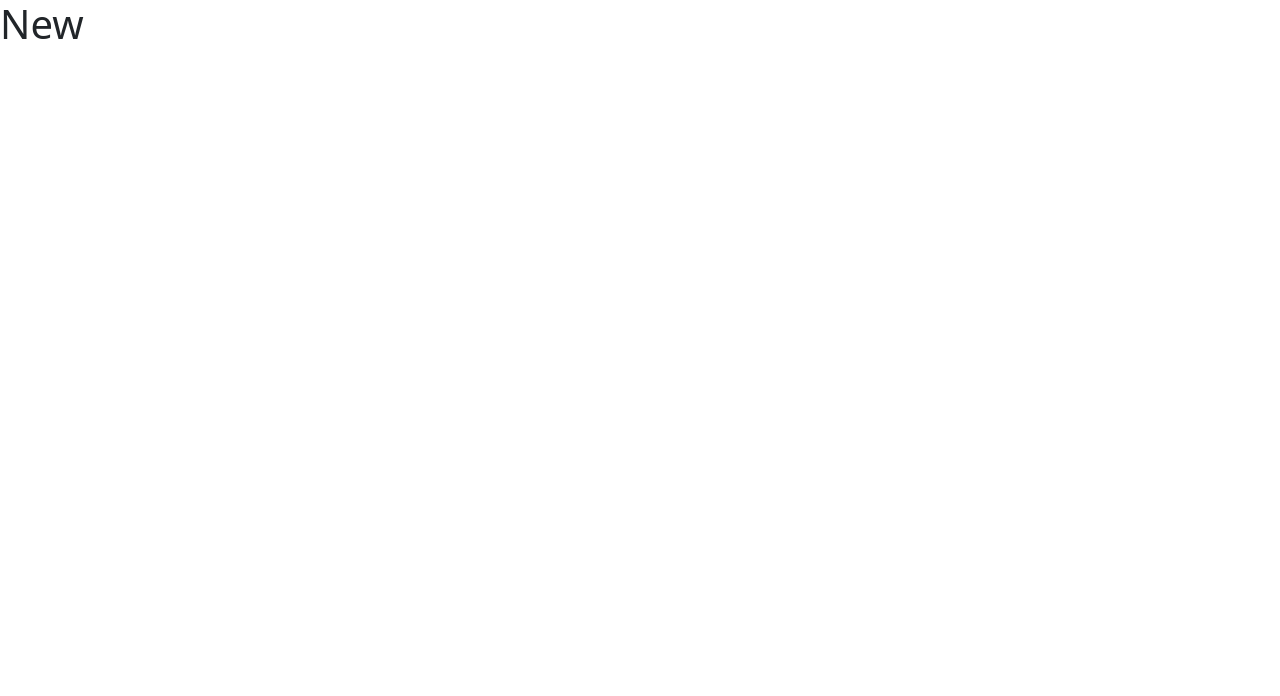
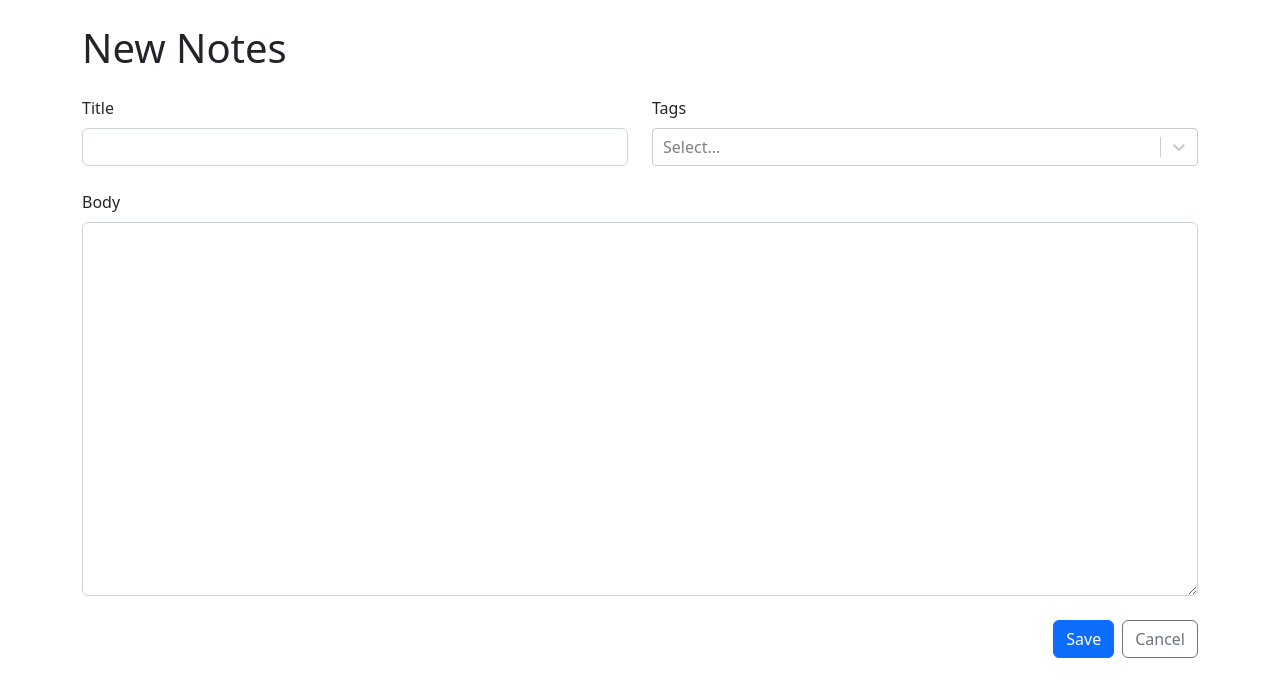
Before and after one commit to patriceandrea/note-taking, a React (Create React App) app in the folder client/: page /new in a window 1280 px wide. Shown: the top 696 px of the page. Built offline with nearby package versions, Linux system fonts and the light colour scheme.

Commit message:
setups routing and new form components

```diff
--- a/client/package.json
+++ b/client/package.json
@@ -16,6 +16,7 @@
     "react-dom": "^18.2.0",
     "react-router-dom": "^6.7.0",
     "react-scripts": "5.0.1",
+    "react-select": "^5.7.0",
     "typescript": "^4.9.4",
     "web-vitals": "^2.1.4"
   },
--- a/client/src/App.tsx
+++ b/client/src/App.tsx
@@ -1,16 +1,23 @@
 import 'bootstrap/dist/css/bootstrap.min.css'
+import { Container } from 'react-bootstrap';
 import { Routes, Route, Navigate, BrowserRouter } from 'react-router-dom';
-
+import NewNote from './NewNote'
 
 function App() {
   return (
+    <Container className='my-4'>
       <BrowserRouter>
         <Routes>
           <Route path="/" element={<h1>Home</h1>} />
-        <Route path="/new" element={<h1>New</h1>} />
+          <Route path="/new" element={<NewNote />} />
+          <Route path='/:id'>
+            <Route index element={<h1>Show</h1>} />
+            <Route path='edit' element={<h1>Edit</h1>} />
+          </Route>
           <Route path='*' element={<Navigate to="/" />} />
         </Routes>
       </BrowserRouter>
+    </Container>
   );
 }
 
--- /dev/null
+++ b/client/src/Components/NoteForm.tsx
@@ -0,0 +1,41 @@
+import { Form, Stack, Row, Col, Button } from 'react-bootstrap';
+import CreatableReactSelect from 'react-select/creatable'
+import { Link } from 'react-router-dom';
+import { useRef } from 'react';
+
+const NoteForm = () => {
+  const titleRef = useRef();
+
+  return (
+    <Form>
+      <Stack gap={4}>
+        <Row>
+          <Col>
+            <Form.Group controlId="title">
+              <Form.Label>Title</Form.Label>
+              <Form.Control required />
+            </Form.Group>
+          </Col>
+          <Col>
+            <Form.Group controlId="tags">
+              <Form.Label>Tags</Form.Label>
+              <CreatableReactSelect isMulti />
+            </Form.Group>
+          </Col>
+        </Row>
+        <Form.Group controlId="markdown">
+          <Form.Label>Body</Form.Label>
+          <Form.Control required as="textarea" rows={15} />
+        </Form.Group>
+        <Stack direction='horizontal' gap={2} className='justify-content-end'>
+          <Button type='submit'>Save</Button>
+          <Link to="..">
+            <Button type='button' variant='outline-secondary'>Cancel</Button>
+          </Link>
+        </Stack>
+      </Stack>
+    </Form>
+  )
+}
+
+export default NoteForm;
--- /dev/null
+++ b/client/src/NewNote.tsx
@@ -0,0 +1,13 @@
+import React from 'react'
+import NoteForm from './Components/NoteForm';
+
+const NewNote = () => {
+  return (
+    <>
+      <h1 className='mb-4'>New Notes</h1>
+      <NoteForm />
+    </>
+  )
+}
+
+export default NewNote;
```
Also changed, not shown: 1 other file (tests, documents, lock files or other folders). Lines whose indentation alone changed are shown as unchanged.
